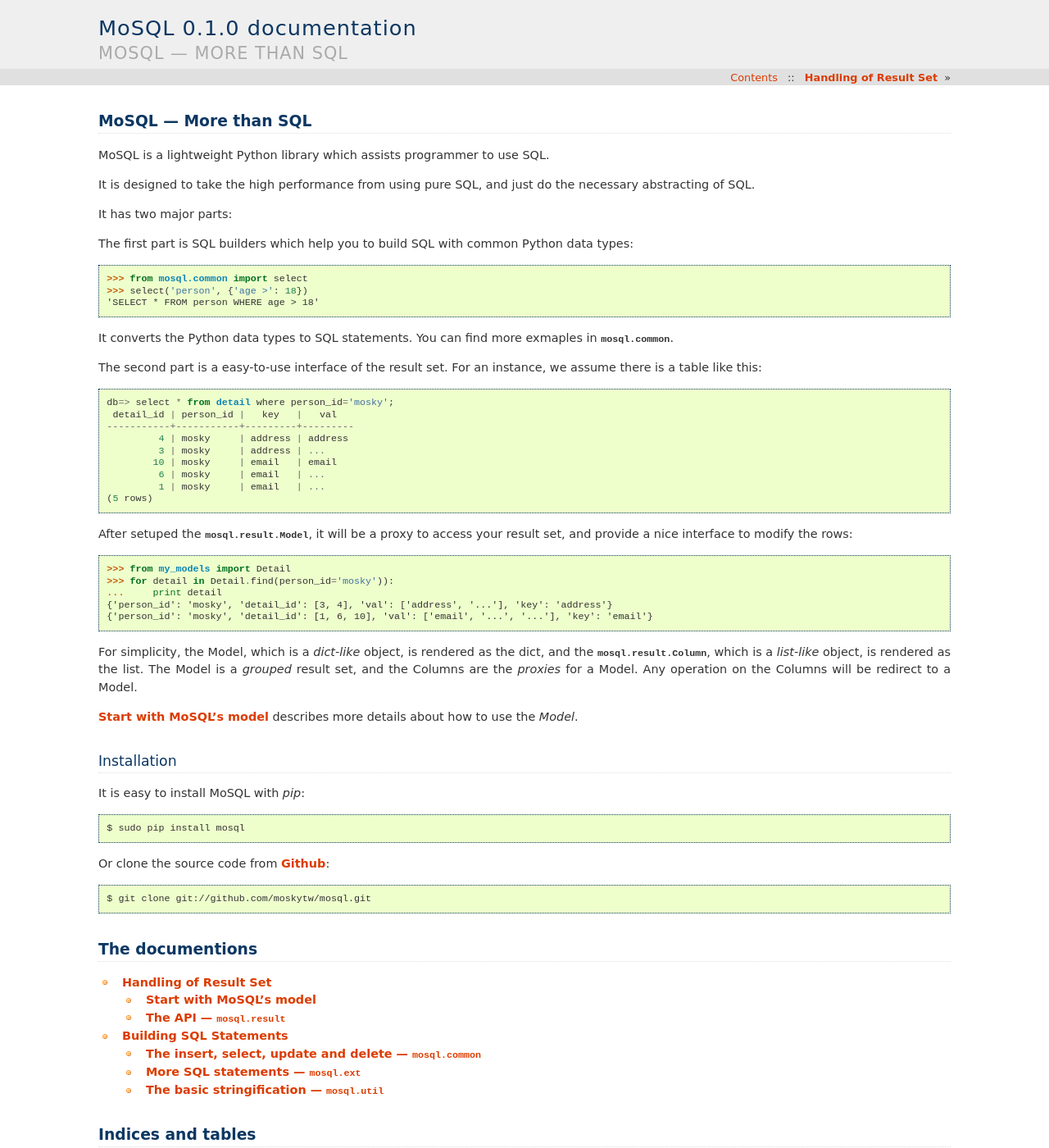
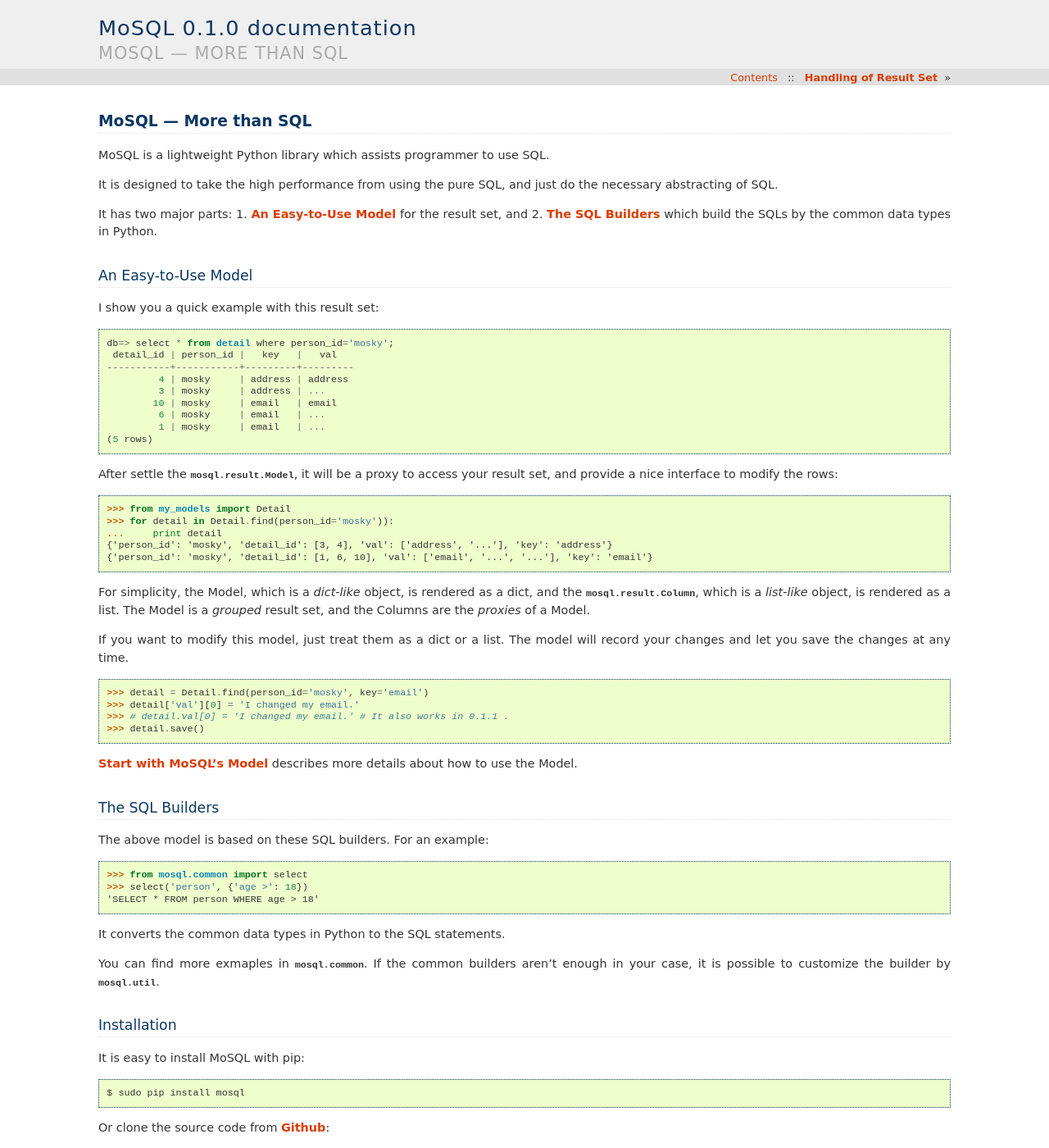
Before and after one commit to moskytw/mosql, a Sphinx documentation site: the page built from docs/index.rst, in a window 1280 px wide and 1400 px high. Shown: the whole window at 82% size. Built offline with Sphinx 7.4.7, drawn with Linux system fonts in a browser that asks for light colours; some of the changed text lies outside the part shown.

Commit message:
changed the order in index.rst and rewording

```diff
--- a/docs/builders.rst
+++ b/docs/builders.rst
@@ -3,19 +3,19 @@
 Building SQL Statements
 =======================
 
-The insert, select, update and delete --- :py:mod:`mosql.common`
+The Insert, Select, Update and Delete --- :py:mod:`mosql.common`
 ----------------------------------------------------------------
 
 .. automodule:: mosql.common
     :members:
 
-More SQL statements --- :py:mod:`mosql.ext`
+More SQL Statements --- :py:mod:`mosql.ext`
 -------------------------------------------
 
 .. automodule:: mosql.ext
     :members:
 
-The basic stringification --- :py:mod:`mosql.util`
+The Basic Stringification --- :py:mod:`mosql.util`
 --------------------------------------------------
 
 .. automodule:: mosql.util
--- a/docs/index.rst
+++ b/docs/index.rst
@@ -8,21 +8,16 @@
 
 MoSQL is a lightweight Python library which assists programmer to use SQL.
 
-It is designed to take the high performance from using pure SQL, and just do the necessary abstracting of SQL.
+It is designed to take the high performance from using the pure SQL, and just do the necessary abstracting of SQL.
 
-It has two major parts:
+It has two major parts: 1. :ref:`an-easy-to-use-model` for the result set, and 2. :ref:`the-sql-builders` which build the SQLs by the common data types in Python.
 
-The first part is SQL builders which help you to build SQL with common Python data types:
+.. _an-easy-to-use-model:
 
-::
+An Easy-to-Use Model
+--------------------
 
-    >>> from mosql.common import select
-    >>> select('person', {'age >': 18})
-    'SELECT * FROM person WHERE age > 18'
-
-It converts the Python data types to SQL statements. You can find more exmaples in :py:mod:`mosql.common`.
-
-The second part is a easy-to-use interface of the result set. For an instance, we assume there is a table like this:
+I show you a quick example with this result set:
 
 ::
 
@@ -36,7 +31,7 @@
              1 | mosky     | email   | ...
     (5 rows)
 
-After setuped the :py:class:`mosql.result.Model`, it will be a proxy to access your result set, and provide a nice interface to modify the rows:
+After settle the :py:class:`mosql.result.Model`, it will be a proxy to access your result set, and provide a nice interface to modify the rows:
 
 ::
 
@@ -46,14 +41,41 @@
     {'person_id': 'mosky', 'detail_id': [3, 4], 'val': ['address', '...'], 'key': 'address'}
     {'person_id': 'mosky', 'detail_id': [1, 6, 10], 'val': ['email', '...', '...'], 'key': 'email'}
 
-For simplicity, the Model, which is a *dict-like* object, is rendered as the dict, and the :py:class:`mosql.result.Column`, which is a *list-like* object, is rendered as the list. The Model is a *grouped* result set, and the Columns are the *proxies* for a Model. Any operation on the Columns will be redirect to a Model.
+For simplicity, the Model, which is a *dict-like* object, is rendered as a dict, and the :py:class:`mosql.result.Column`, which is a *list-like* object, is rendered as a list. The Model is a *grouped* result set, and the Columns are the *proxies* of a Model.
 
-:ref:`tutorial-of-model` describes more details about how to use the `Model`.
+If you want to modify this model, just treat them as a dict or a list. The model will record your changes and let you save the changes at any time.
+
+::
+
+    >>> detail = Detail.find(person_id='mosky', key='email')
+    >>> detail['val'][0] = 'I changed my email.'
+    >>> # detail.val[0] = 'I changed my email.' # It also works in 0.1.1 .
+    >>> detail.save()
+
+:ref:`tutorial-of-model` describes more details about how to use the Model.
+
+.. _the-sql-builders:
+
+The SQL Builders
+----------------
+
+The above model is based on these SQL builders. For an example:
+
+::
+
+    >>> from mosql.common import select
+    >>> select('person', {'age >': 18})
+    'SELECT * FROM person WHERE age > 18'
+
+It converts the common data types in Python to the SQL statements.
+
+You can find more exmaples in :py:mod:`mosql.common`. If the common builders aren't enough in your case, it is possible to customize the builder by :py:mod:`mosql.util`.
+
 
 Installation
 ------------
 
-It is easy to install MoSQL with `pip`:
+It is easy to install MoSQL with pip:
 
 ::
 
@@ -65,7 +87,7 @@
 
     $ git clone git://github.com/moskytw/mosql.git
 
-The documentions
+The Documentions
 ================
 
 .. toctree::
```
Also changed, not shown: docs/result.rst (+4 -4 lines), 1 other file.
